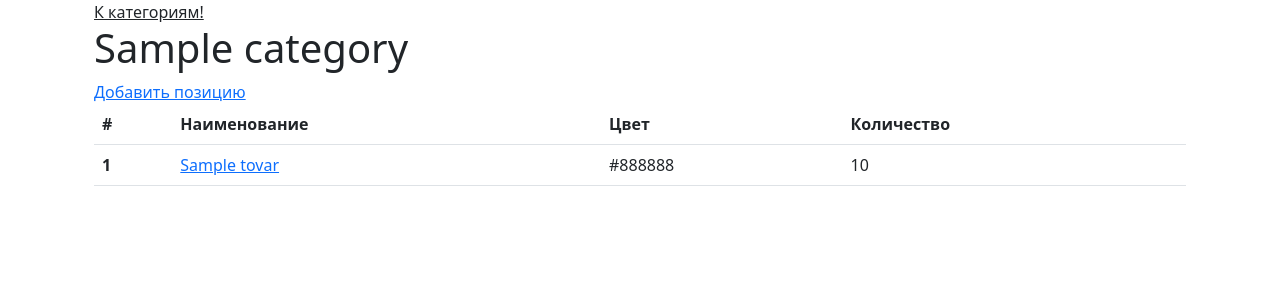
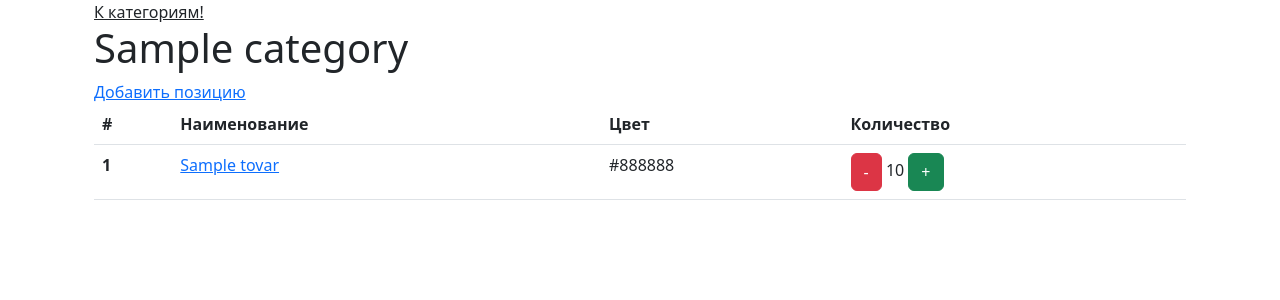
Before and after one commit to mavric122/Sklad, a Django app: page /sklad/category/1/ in a window 1280 px wide. Shown: the part 56-356 px from the top of the page. Run offline with Django 4.2, Linux system fonts and the light colour scheme; tables that the repository leaves empty hold one stand-in row (values such as "Sample post"); some libraries are stand-ins or nearby versions.

Commit message:
add history

```diff
--- a/sklad/tovar/templates/tovar/list_tovar.html
+++ b/sklad/tovar/templates/tovar/list_tovar.html
@@ -30,7 +30,11 @@
           </a>
         </td>
         <td>{{ item.color }}</td>
-        <td>{{ item.amount }}</td>
+        <td>
+          <button type="button" class="btn btn-danger">-</button>
+          {{ item.amount }}
+          <button type="button" class="btn btn-success">+</button>
+        </td>
       </tr>
       {% empty %}
       <!--  Если в базе нет ни одного товара из этой категории  -->
```
